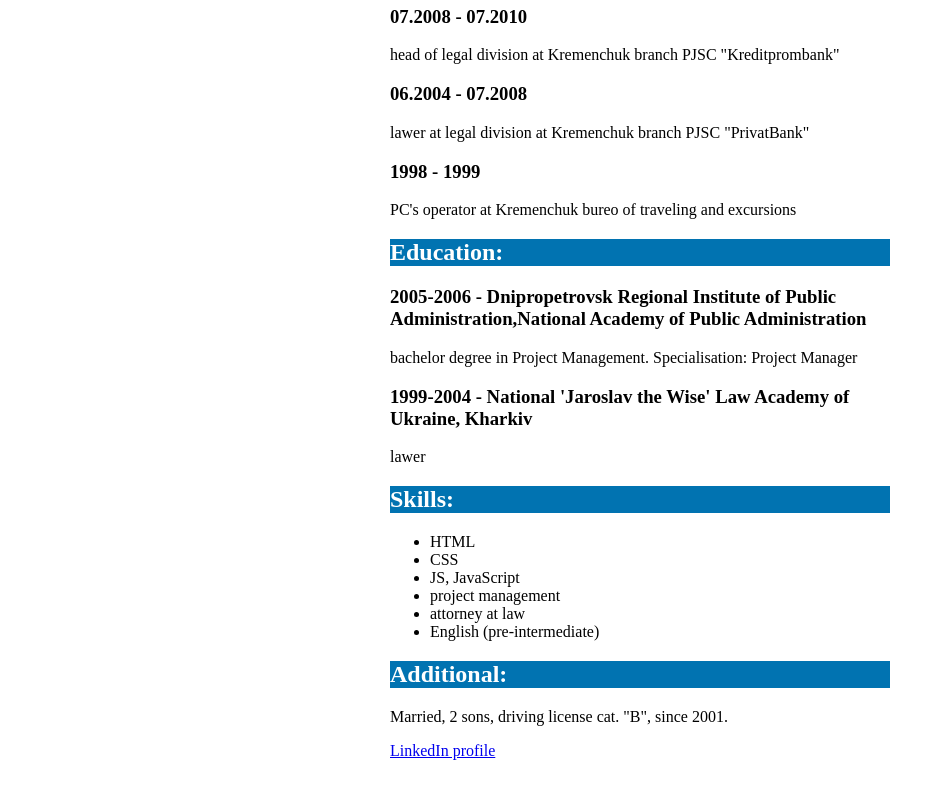
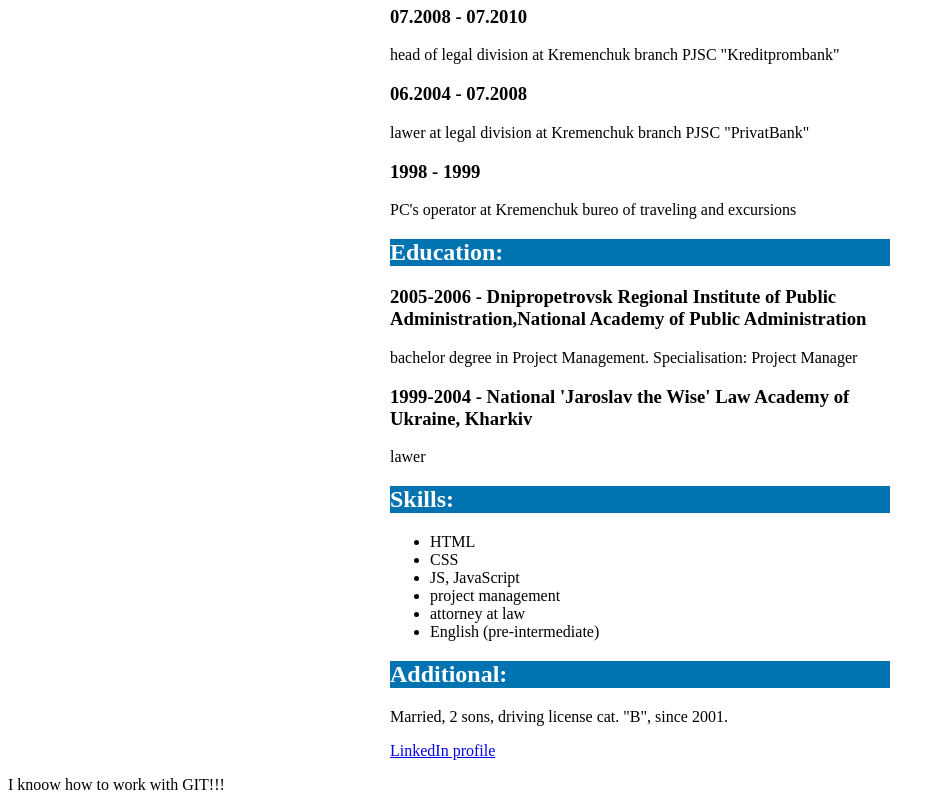
Before and after one commit to itinkremen/cv, a plain HTML site: page index.html in a window 1280 px wide. Shown: the part 548-1358 px from the top of the page, without its empty margins (0-945 px from the left). Before the commit the page ends 1324 px from the top, so only its background shows below. Drawn offline with Linux system fonts and the light colour scheme.

Commit message:
I know how to work with git

```diff
--- a/index.html
+++ b/index.html
@@ -65,6 +65,8 @@
          <h2>Additional:</h2>
          <p>Married, 2 sons, driving license cat. "B", since 2001.</p>
          <p><a href="https://www.linkedin.com/in/viktor-kozlovskyy-29a6b0b1/">LinkedIn profile</a></p>
+
      </div>
+     <p> I knoow how to work with GIT!!!</p>
  </body>
  </html>
```
